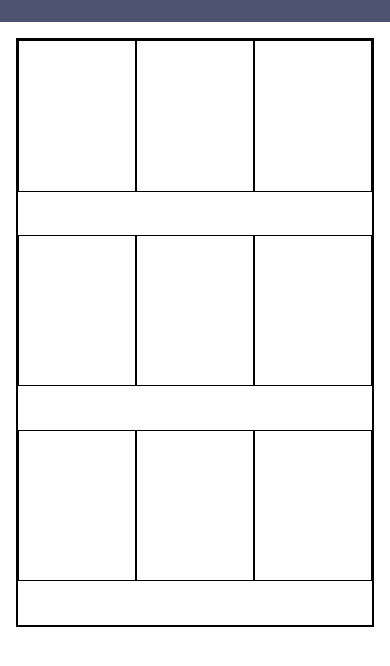
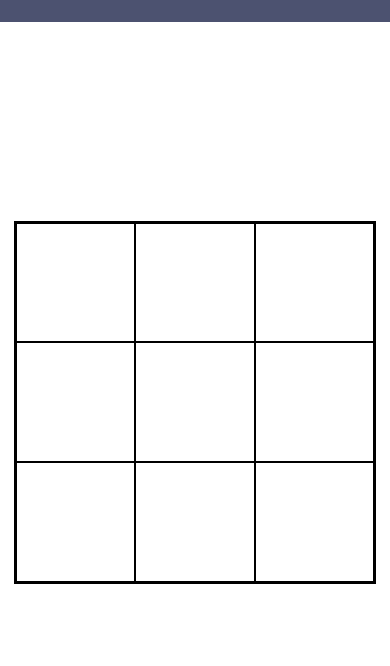
Before and after one commit to Ar-Akhil/TicTacToe, a plain HTML site: page index.html in a window 390 px wide. Shown: the part 62-728 px from the top of the page. Drawn offline with Linux system fonts and the light colour scheme.

Commit message:
added minimus responsiveness for mobiles

```diff
--- a/styles.css
+++ b/styles.css
@@ -12,6 +12,12 @@ body {
   --white: #ffffff;
   --black: #000000;
   --conatiner-size: 69.7vh;
+}
+main {
+  display: flex;
+  justify-content: center;
+  align-items: center;
+  height: 90vh;
 }
 nav {
   background-color: var(--main-dark-color);
@@ -47,7 +53,7 @@ nav p {
   grid-template-columns: repeat(3, 1fr);
 }
 .cells {
-  height: 151.133px;
+  height: calc(--conatiner-size / 3);
   border: 1px solid black;
   font-size: 120px;
   font-weight: bold;
@@ -87,3 +93,11 @@ button {
 .none {
   display: none;
 }
+@media screen and (max-width: 450px) {
+  body {
+    --conatiner-size: 43vh;
+  }
+  .cells {
+    height: calc(--conatiner-size / 3);
+  }
+}
```
